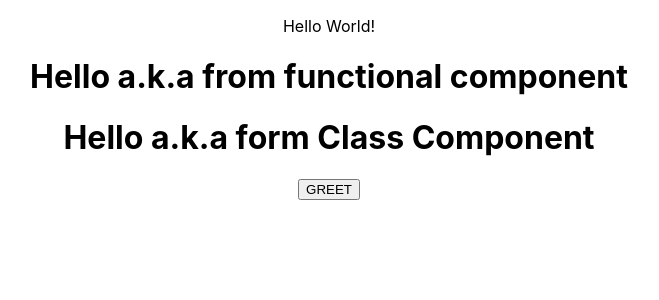
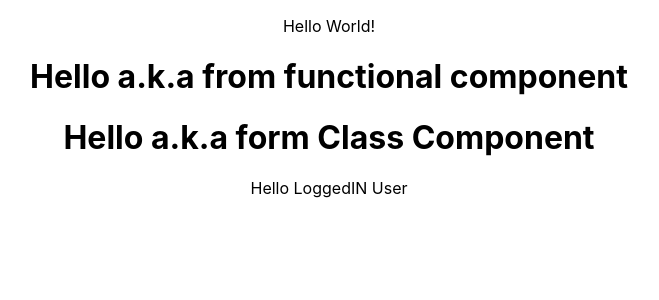
Before and after one commit to arpitmishra02/react, a React (Create React App) app in the folder hello-world/: page / in a window 1280 px wide. Shown: the top 300 px of the page, without its empty margins (311-970 px from the left). Built offline with nearby package versions, Linux system fonts and the light colour scheme.

Commit message:
conditional rendering

```diff
--- a/hello-world/src/App.js
+++ b/hello-world/src/App.js
@@ -7,6 +7,7 @@ import FunctionClick from './FunctionClick';
 import {Greet} from './Greet'; // within currly braces
 import Message from './Message';
 import ParentComponent from './ParentComponent';
+import UserGreeting from './UserGreeting';
 // import Hello from './Hello';
 import Welcome from './Welcome';
 
@@ -41,7 +42,9 @@ function App() {
       <ClassClick></ClassClick>
       <EventBind></EventBind> */}
 
-      <ParentComponent></ParentComponent>
+      {/* <ParentComponent></ParentComponent> */}
+
+      <UserGreeting></UserGreeting>
     </div>
   );
 }
--- /dev/null
+++ b/hello-world/src/UserGreeting.js
@@ -0,0 +1,42 @@
+import React, { Component } from 'react'
+
+class UserGreeting extends Component {
+    constructor(props) {
+        super(props)
+
+        this.state = {
+             loggedIn : true
+        }
+    }
+
+    render() {
+
+        // if(this.state.loggedIn) {
+        //     return (
+        //         <div>Hello LoggedIN User</div>
+        //     )
+        // }
+        // else {
+        //     return (
+        //         <div>Hello Guest</div>
+        //     )
+        // }
+
+        // let message
+        // if(this.state.loggedIn) {
+        //     // message = <div>Hello LoggedIN User</div>
+        //     message = "Hello LoggedIn User"
+        // }
+        // else {
+        //     // message = <div>Hello Guest</div>
+        //     message = "Hello Guest"
+        // }
+        // // return message;
+        // return <div>{message}</div>
+
+        // return this.state.loggedIn ? <div>Hello LoggedIN User</div> : <div>Hello Guest</div>
+
+        return this.state.loggedIn && <div>Hello LoggedIN User</div>
+    }
+}
+export default UserGreeting
```
